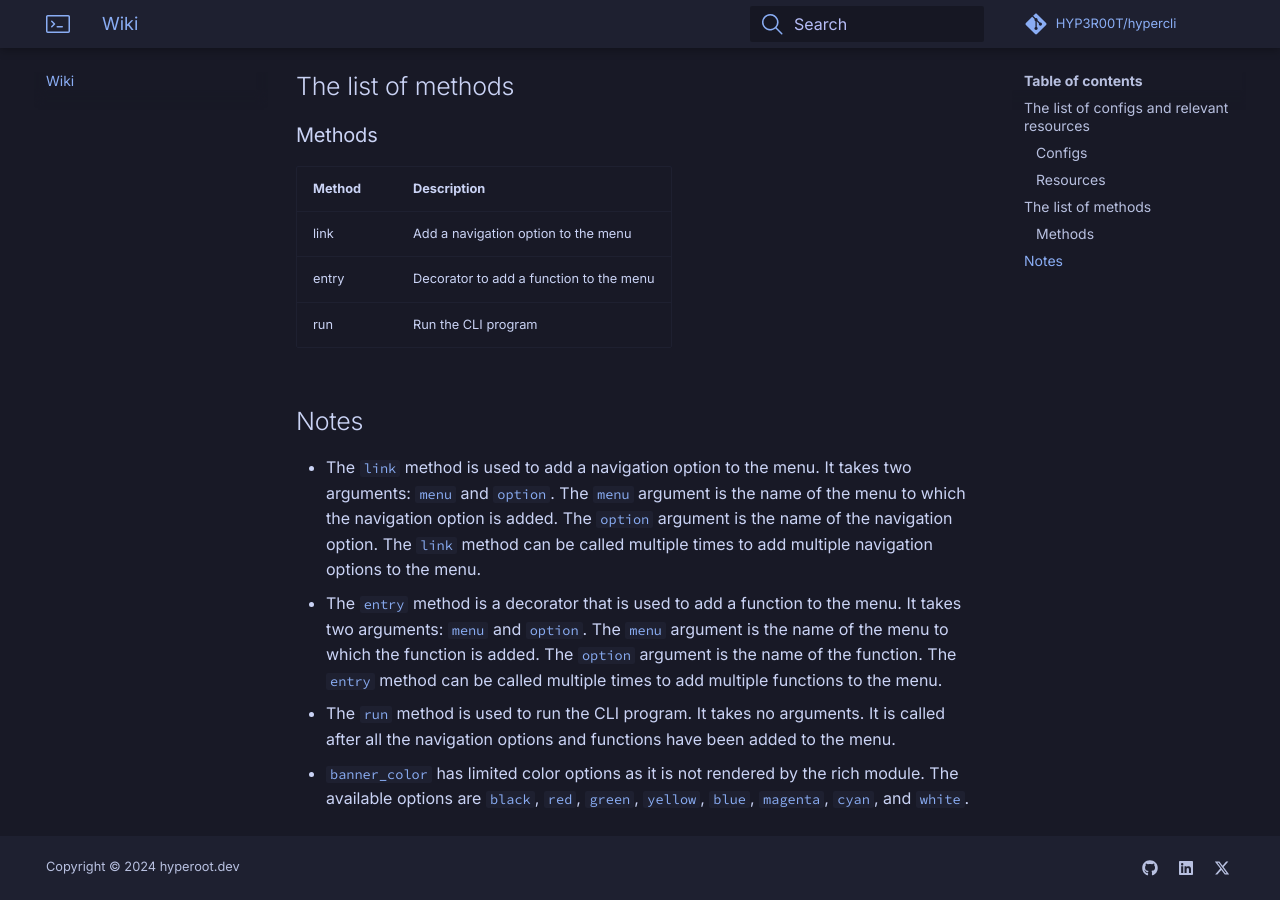
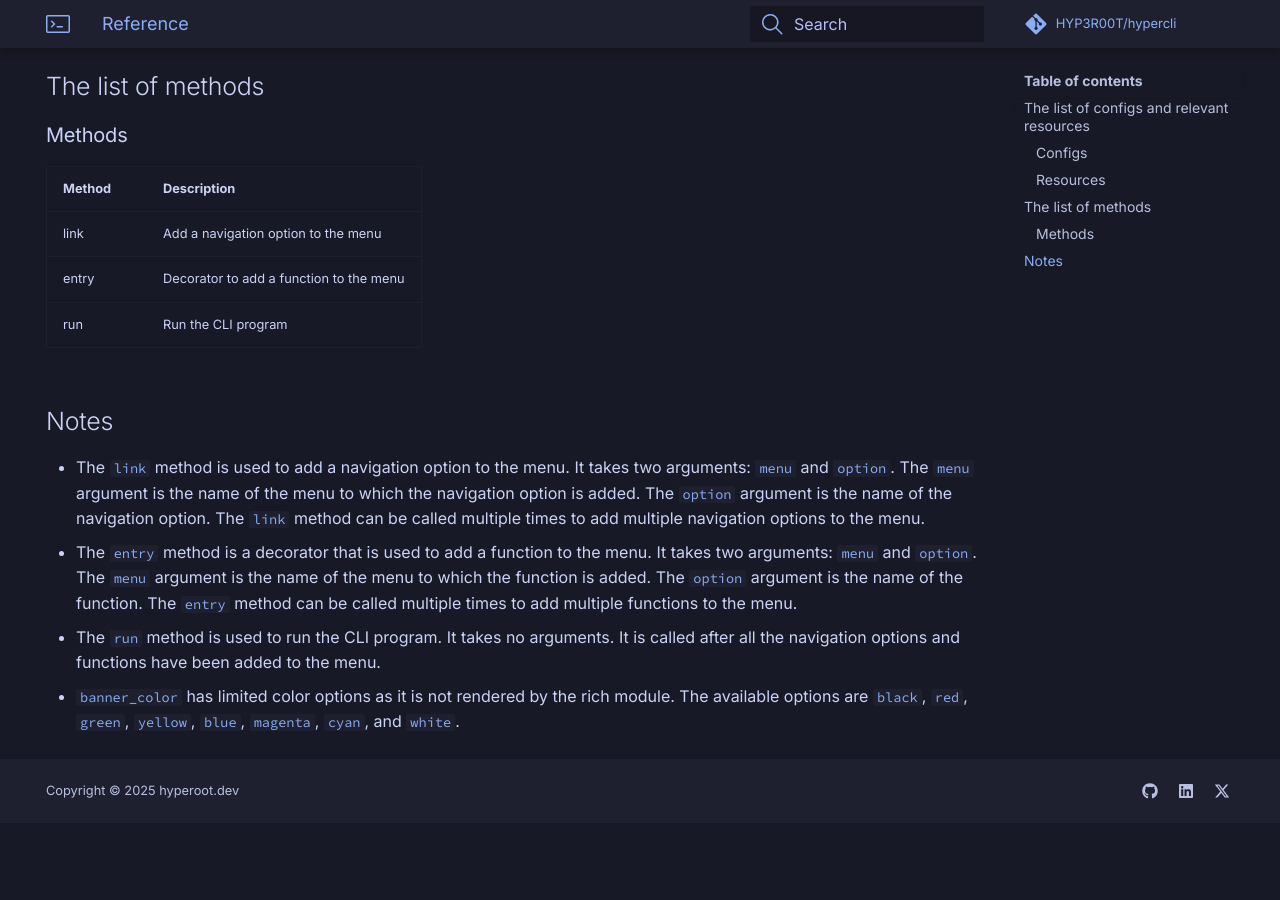
Before and after one commit to HYP3R00T/hypercli, an MkDocs documentation site: the page built from docs/Reference.md, in a window 1280 px wide and 900 px high, scrolled down 1893 px. Built offline with MkDocs 1.6.1 and Material for MkDocs 9.7.7, drawn with Linux system fonts in a browser that asks for light colours; comment, search, counter and statistics services are not loaded; after the commit the page ends 2716 px from its top, so only the background shows below that.

Commit message:
minor updated to the mkdocs

```diff
--- a/docs/Wiki.md
+++ b/docs/Reference.md
@@ -1,4 +1,8 @@
-# Wiki
+---
+title: Reference
+hide:
+- navigation
+---
 
 ## The list of configs and relevant resources
 
--- a/mkdocs.yml
+++ b/mkdocs.yml
@@ -87,4 +87,4 @@ extra:
     new: Recently added
 extra_css:
   - stylesheets/extra.css
-copyright: Copyright &copy; 2024 hyperoot.dev
+copyright: Copyright &copy; 2025 hyperoot.dev
```
Also changed, not shown: docs/index.md (+6 -0 lines).
